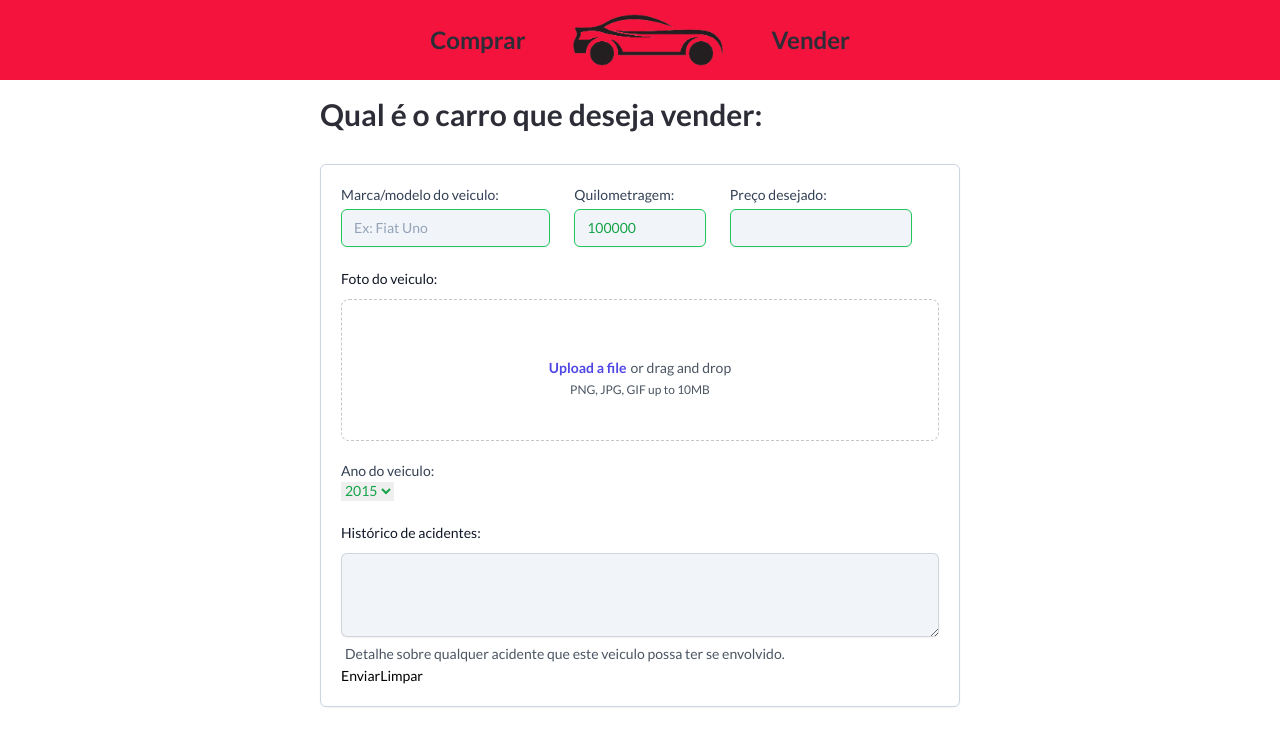
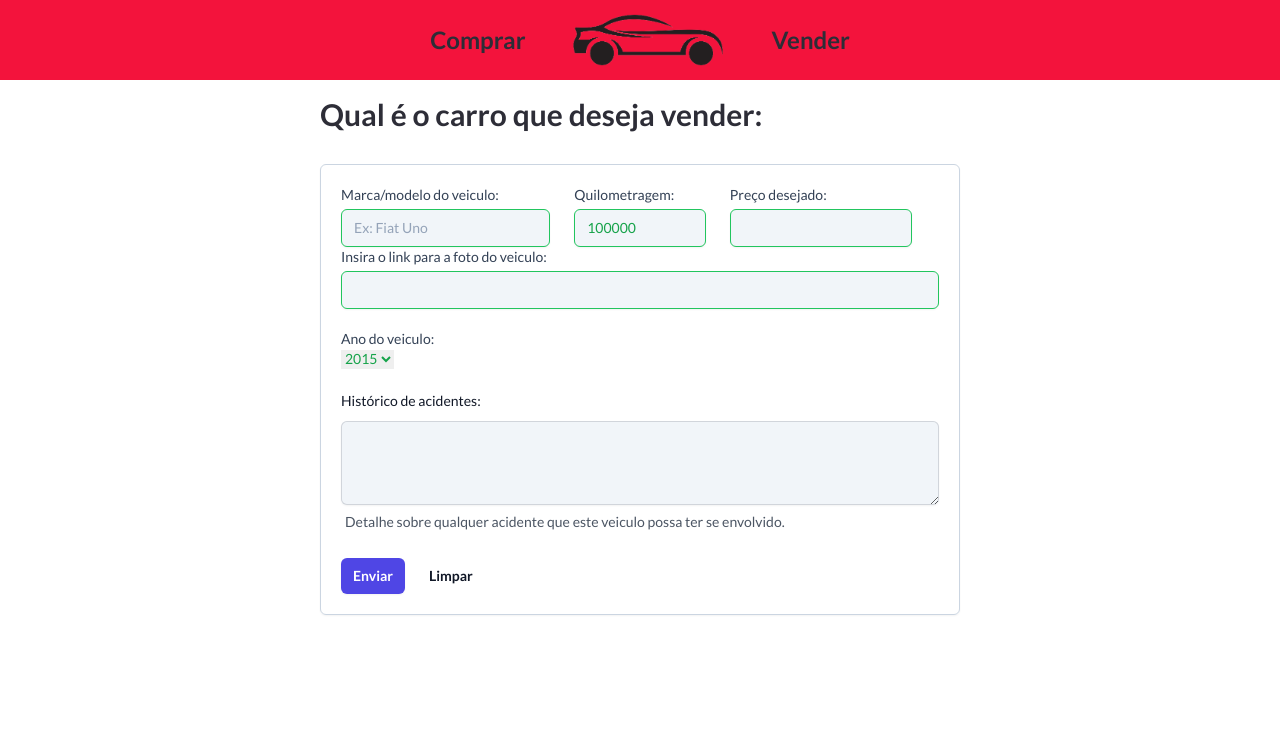
Before and after one commit to samuel-Fischer/study-next-tailwind, a Next.js app: page /vender in a window 1280 px wide. Shown: the top 746 px of the page. Built offline with nearby package versions, Linux system fonts and the light colour scheme.

Commit message:
🔨 ┇ registration page created

```diff
--- a/src/app/vender/page.tsx
+++ b/src/app/vender/page.tsx
@@ -7,7 +7,7 @@ type Inputs = {
   ano: Date;
   preco: number;
   sobre: string;
-  "file-upload": string;
+  imagem: string;
 };
 
 export default function Cadastro() {
@@ -101,7 +101,26 @@ export default function Cadastro() {
           </div>
         </div>
 
-        <div className="mt-5 grid grid-cols-1 gap-x-6 gap-y-8 sm:grid-cols-12 col-span-full">
+        <div className="sm:col-span-2">
+            <label className="imagem">
+              <span className="block text-sm font-medium text-slate-700">
+                Insira o link para a foto do veiculo:
+              </span>
+              <input
+                id="imagem"
+                type="link"
+                className="mt-1 w-full px-3 py-2 max-lg bg-slate-100 border border-slate-300 rounded-md text-sm shadow-sm placeholder-slate-400
+      focus:outline-none focus:border-red-500 focus:ring-1 focus:ring-red-500
+      disabled:bg-slate-50 disabled:text-slate-500 disabled:border-slate-200 disabled:shadow-none
+      invalid:border-pink-500 invalid:text-pink-600 valid:border-green-500 valid:text-green-600
+      focus:invalid:border-pink-500 focus:invalid:ring-pink-500
+      "
+                {...register("imagem")}
+              />
+            </label>
+          </div>
+
+        {/* <div className="mt-5 grid grid-cols-1 gap-x-6 gap-y-8 sm:grid-cols-12 col-span-full">
           <div className="sm:col-span-12">
             <label
               htmlFor="cover-photo"
@@ -132,7 +151,7 @@ export default function Cadastro() {
               </div>
             </div>
           </div>
-        </div>
+        </div> */}
 
         <div className="sm:col-span-2 mt-5">
           <label className="ano">
@@ -191,12 +210,23 @@ export default function Cadastro() {
             </p>
           </div>
         </div>
-        <button type="submit" className="" value="Enviar">
-          Enviar
-        </button>
-        <button type="button" className="" value="Limpar" onClick={() => reset()}>
-          Limpar
-        </button>
+        <div className="mt-6 flex items-center justify-start gap-x-6">
+          <button
+            type="submit"
+            className="rounded-md bg-indigo-600 px-3 py-2 text-sm font-semibold text-white shadow-sm hover:bg-indigo-500 focus-visible:outline focus-visible:outline-2 focus-visible:outline-offset-2 focus-visible:outline-indigo-600"
+            value="Enviar"
+          >
+            Enviar
+          </button>
+          <button
+            type="button"
+            className="text-sm font-semibold leading-6 text-gray-900"
+            value="Limpar"
+            onClick={() => reset()}
+          >
+            Limpar
+          </button>
+        </div>
       </form>
     </div>
   );
```
